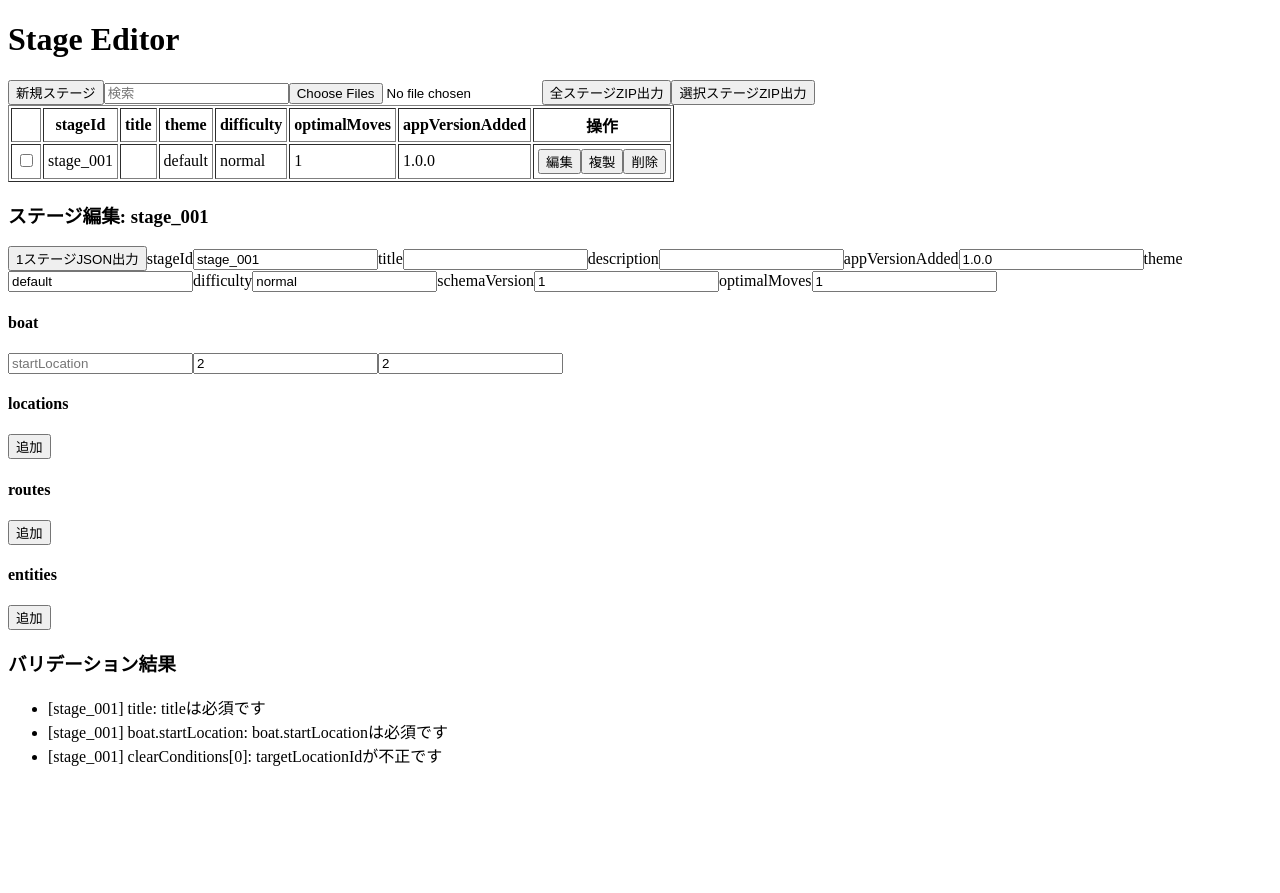
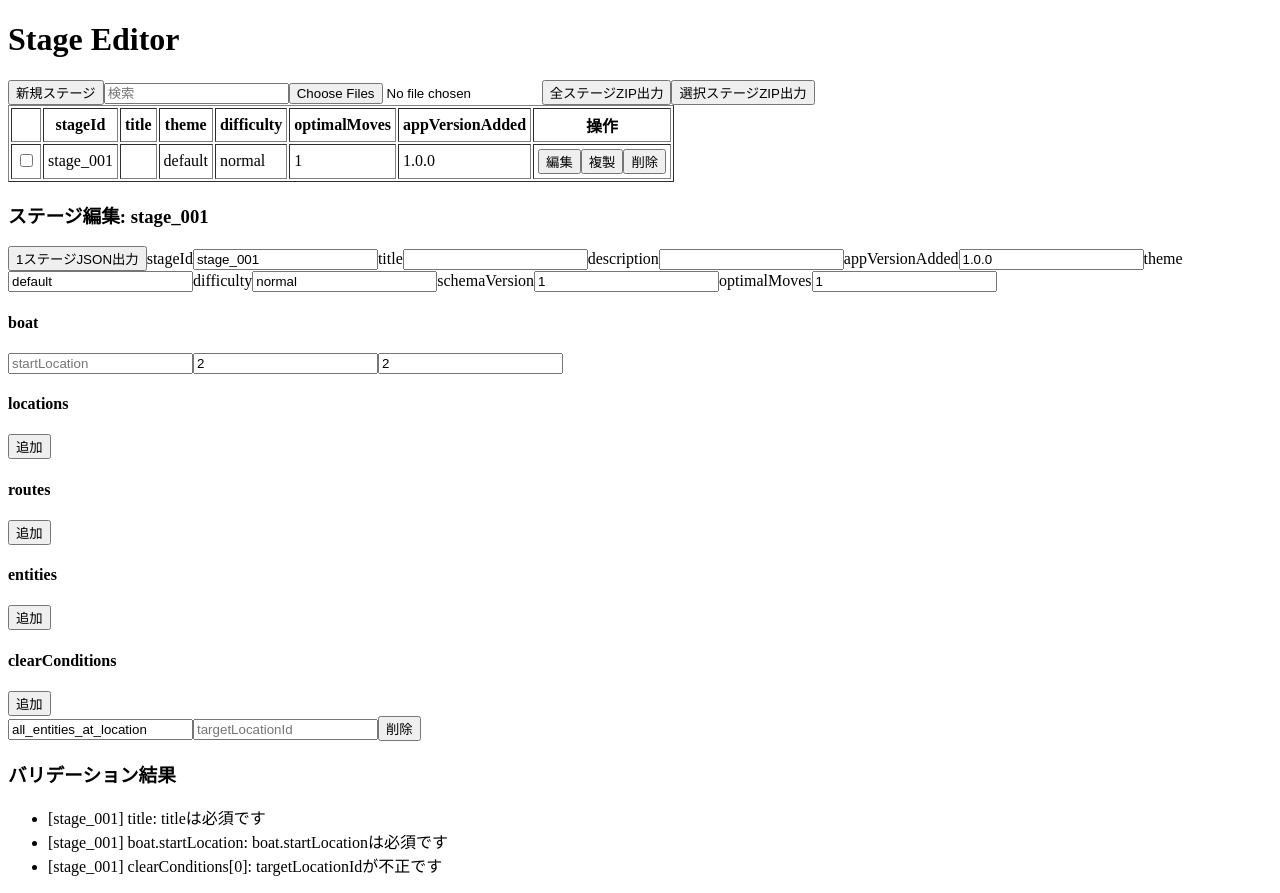
Before and after one commit to u-tahara/TiraWantToCross, a React (Vite) app in the folder tools/stage-editor/: page / in a window 1280 px wide. Both pictures are taken after a click on the button "新規ステージ". Before the commit the page ends 800 px from the top, so only its background shows below. Built offline with nearby package versions, Linux system fonts and the light colour scheme.

Commit message:
Fix clearConditions editing and JSON re-import trigger

```diff
--- a/tools/stage-editor/src/App.tsx
+++ b/tools/stage-editor/src/App.tsx
@@ -62,7 +62,7 @@ function App() {
     <h1>Stage Editor</h1>
     <button className="js-new-stage" onClick={() => { const id = nextId(stages); const n = [...stages, createEmptyStage(id)]; updateStages(n); setEditingId(id); }}>新規ステージ</button>
     <input className="js-search-stage" placeholder="検索" value={query} onChange={(e) => setQuery(e.target.value)} />
-    <input className="js-import-json" type="file" multiple accept="application/json" onChange={(e) => importJson(e.target.files)} />
+    <input className="js-import-json" type="file" multiple accept="application/json" onChange={async (e) => { await importJson(e.target.files); e.currentTarget.value = ''; }} />
     <button className="js-export-all-zip" onClick={async () => {
       const appVersion = prompt('appVersionを入力してください', '1.0.0') ?? '1.0.0';
       const hasError = issues.length > 0;
--- a/tools/stage-editor/src/components/StageEditor.tsx
+++ b/tools/stage-editor/src/components/StageEditor.tsx
@@ -31,5 +31,36 @@ export const StageEditor = ({ stage, onChange }: Props) => {
 
     <h4>entities</h4><button className="js-add-entity" onClick={()=>update('entities',[...stage.entities,{entityId:'',displayName:'',startLocation:'',canOperateBoat:false,spriteId:''}])}>追加</button>
     {stage.entities.map((r,i)=><div key={i}><input value={r.entityId} onChange={e=>{const n=[...stage.entities];n[i]={...r,entityId:e.target.value};update('entities',n);}} placeholder="entityId"/><input value={r.displayName} onChange={e=>{const n=[...stage.entities];n[i]={...r,displayName:e.target.value};update('entities',n);}} placeholder="displayName"/><input value={r.startLocation} onChange={e=>{const n=[...stage.entities];n[i]={...r,startLocation:e.target.value};update('entities',n);}} placeholder="startLocation"/><input value={r.spriteId} onChange={e=>{const n=[...stage.entities];n[i]={...r,spriteId:e.target.value};update('entities',n);}} placeholder="spriteId"/><label>操船<input type="checkbox" checked={r.canOperateBoat} onChange={e=>{const n=[...stage.entities];n[i]={...r,canOperateBoat:e.target.checked};update('entities',n);}}/></label><button onClick={()=>update('entities',stage.entities.filter((_,x)=>x!==i))}>削除</button></div>)}
+
+    <h4>clearConditions</h4>
+    <button
+      className="js-add-clear-condition"
+      onClick={() => update('clearConditions', [...stage.clearConditions, { conditionType: 'all_entities_at_location', targetLocationId: '' }])}
+    >
+      追加
+    </button>
+    {stage.clearConditions.map((c, i) => (
+      <div key={i}>
+        <input
+          value={c.conditionType}
+          onChange={(e) => {
+            const n = [...stage.clearConditions];
+            n[i] = { ...c, conditionType: e.target.value };
+            update('clearConditions', n);
+          }}
+          placeholder="conditionType"
+        />
+        <input
+          value={c.targetLocationId}
+          onChange={(e) => {
+            const n = [...stage.clearConditions];
+            n[i] = { ...c, targetLocationId: e.target.value };
+            update('clearConditions', n);
+          }}
+          placeholder="targetLocationId"
+        />
+        <button onClick={() => update('clearConditions', stage.clearConditions.filter((_, x) => x !== i))}>削除</button>
+      </div>
+    ))}
   </section>;
 };
```
